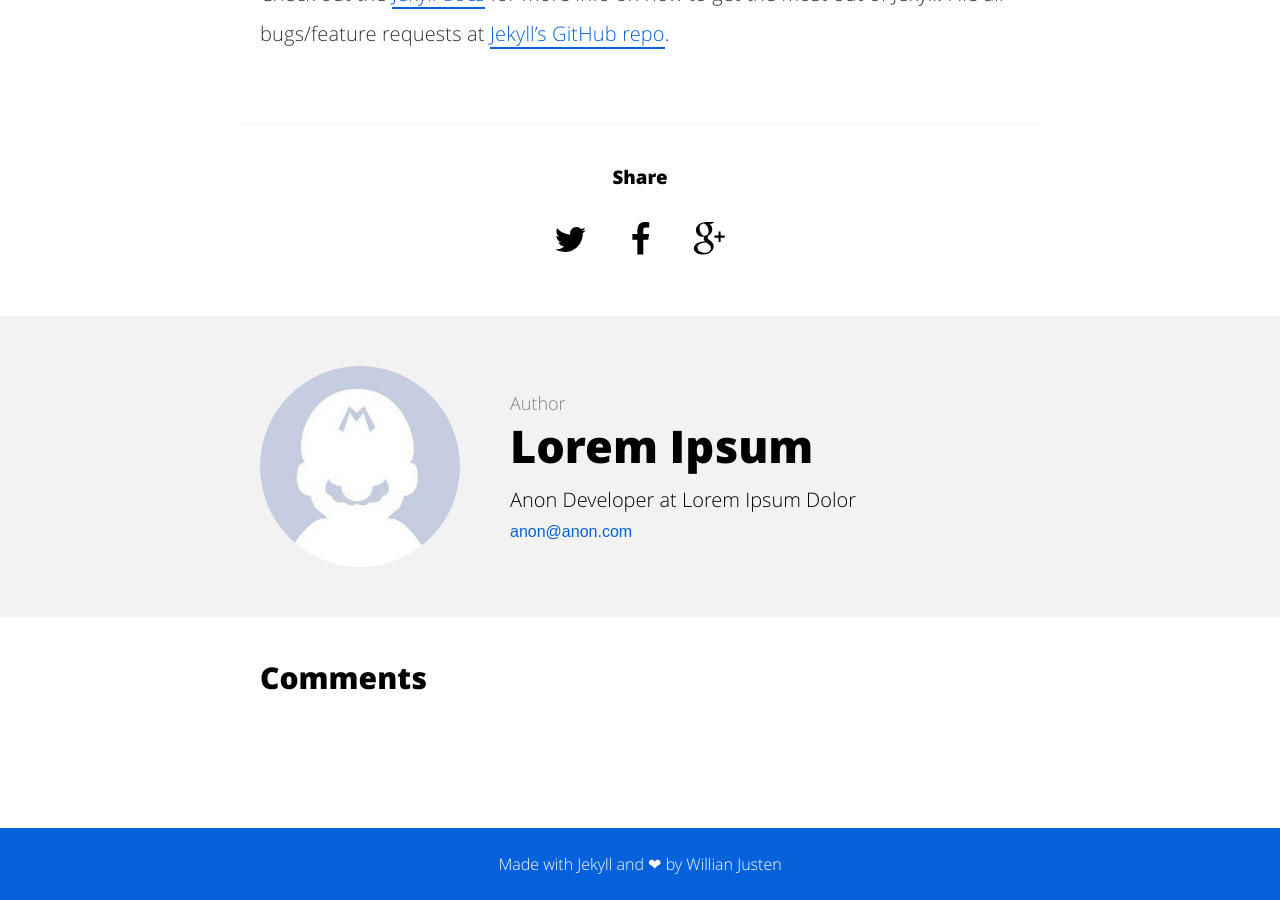
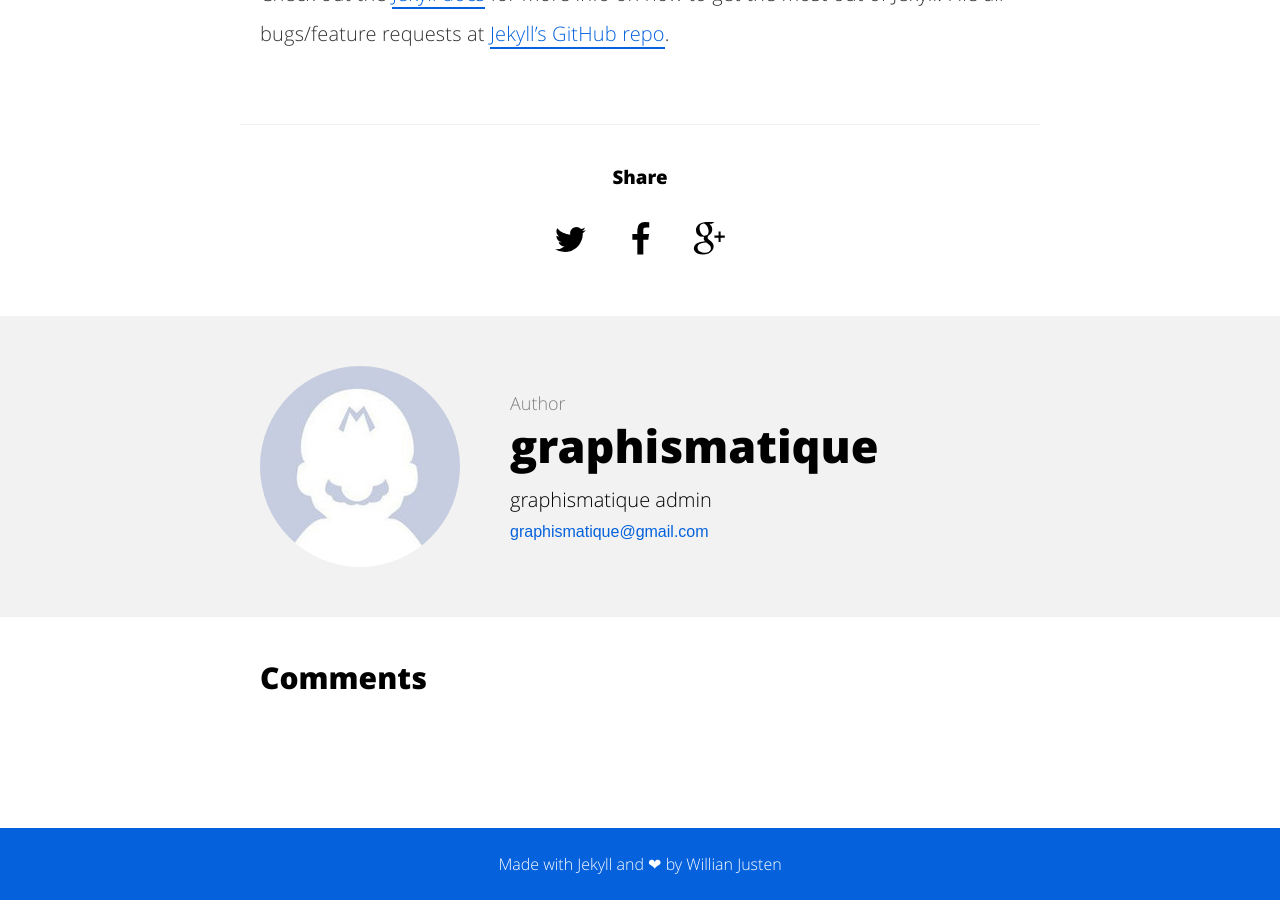
Before and after one commit to graphismatique/lab, a Jekyll site: the page built from _posts/2015-08-04-welcome-to-jekyll.md, in a window 1280 px wide and 900 px high, scrolled down 1462 px. Built offline with Jekyll 4.4.1, drawn with Linux system fonts in a browser that asks for light colours; comment, search, counter and statistics services are not loaded.

Commit message:
update project repo in config yml

```diff
--- a/_config.yml
+++ b/_config.yml
@@ -1,14 +1,14 @@
 # Site settings
-title: A blog about lorem ipsum dolor sit amet
-description: A blog about lorem ipsum dolor sit amet
-baseurl: "/will-jekyll-template" # the subpath of your site, e.g. /blog
-url: "https://willianjusten.com.br" # the base hostname & protocol for your site e.g. http://willianjusten.com.br
+title: Will Jekkyll Template
+description: My First Jekyll Template in GitHub
+baseurl: "/lab/" # the subpath of your site, e.g. /blog
+url: "https://graphismatique.github.io" # the base hostname & protocol for your site e.g. http://willianjusten.com.br
 
 # User settings
-username: Lorem Ipsum
-user_description: Anon Developer at Lorem Ipsum Dolor
-user_title: Anon Developer
-email: anon@anon.com
+username: graphismatique
+user_description: graphismatique admin
+user_title: graphismatique dev
+email: graphismatique@gmail.com
 twitter_username: lorem_ipsum
 github_username:  lorem_ipsum
 gplus_username:  lorem_ipsum
```
